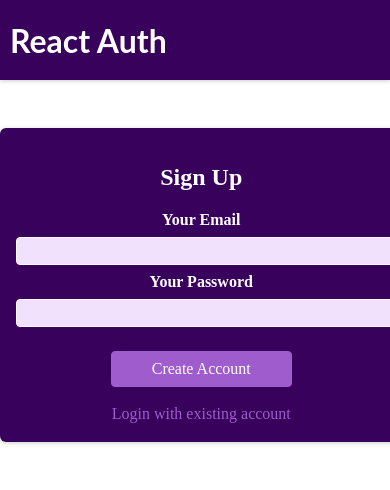
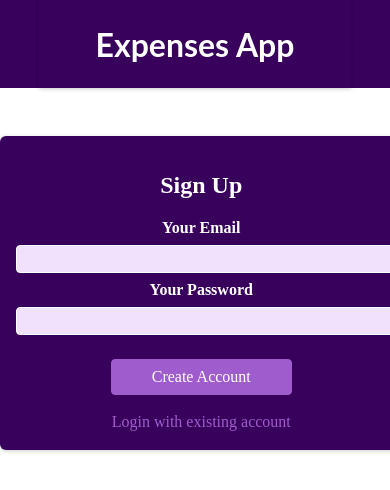
Before and after one commit to Mariam-Kvirkviia/expenses-react-app, a React (Create React App) app: page /auth in a window 390 px wide. Shown: the top 490 px of the page. Built offline with nearby package versions, Linux system fonts and the light colour scheme.

Commit message:
made more responsive

```diff
--- a/src/App.js
+++ b/src/App.js
@@ -78,7 +78,11 @@ function App() {
             <Redirect to="/auth" />
           </Route>
           <Route path="/auth" exact>
-            {userLoggedIn ? <Redirect to="/expenses" /> : <AuthPage />}
+            {localStorage.getItem("token") ? (
+              <Redirect to="/expenses" />
+            ) : (
+              <AuthPage />
+            )}
           </Route>
           <Route path="/profile">
             {localStorage.getItem("token") ? (
--- a/src/component/Auth/AuthForm.js
+++ b/src/component/Auth/AuthForm.js
@@ -60,6 +60,7 @@ const AuthForm = () => {
         .then((response) => {
           if (response.ok) {
             history.replace("/expenses");
+            set((prevState) => !prevState);
           } else {
             return response.json().then((data) => {
               throw new Error(data?.error?.message || "something went wrong!");
--- a/src/component/Layout/MainNavigation.js
+++ b/src/component/Layout/MainNavigation.js
@@ -11,9 +11,10 @@ const MainNavigation = () => {
   };
   let token = localStorage.getItem("token");
   return (
+    <div className={classes.container}>
       <header className={classes.header}>
         <Link to="/">
-        <div className={classes.logo}>React Auth</div>
+          <div className={classes.logo}>Expenses App</div>
         </Link>
         <nav>
           <ul>
@@ -35,6 +36,7 @@ const MainNavigation = () => {
           </ul>
         </nav>
       </header>
+    </div>
   );
 };
 
--- a/src/component/Layout/MainNavigation.module.css
+++ b/src/component/Layout/MainNavigation.module.css
@@ -1,23 +1,27 @@
 body {
   margin: 0;
 }
+.container {
+  background-color: #38015c;
+  width: 100%;
+}
 .header {
-  width: 100%;
-  height: 5rem;
-  background-color: #38015c;
+  width: 80%;
+  min-height: 5.5rem;
+  text-align: center;
   box-shadow: 0 1px 4px rgba(0, 0, 0, 0.2);
   display: flex;
   justify-content: space-between;
   align-items: center;
+  flex-wrap: wrap;
   padding: 0;
-  margin: 0;
+  margin: 0 auto;
 }
 
 .logo {
   font-family: "Lato", sans-serif;
   font-size: 2rem;
   color: white;
-  margin-left: 10px;
 }
 
 .header ul {
@@ -57,3 +61,8 @@ body {
   background-color: #c291e2;
   color: #38015c;
 }
+@media (max-width: 700px) {
+  .header {
+    justify-content: center;
+  }
+}
--- a/src/component/Profile/UserProfile.module.css
+++ b/src/component/Profile/UserProfile.module.css
@@ -4,5 +4,5 @@
 }
 
 .profile h1 {
-  font-size: 5rem;
+  font-size: max(5vw, 3rem);
 }
```
Also changed, not shown: src/component/Auth/AuthForm.module.css (line endings or trailing spaces). Lines whose indentation alone changed are shown as unchanged.
